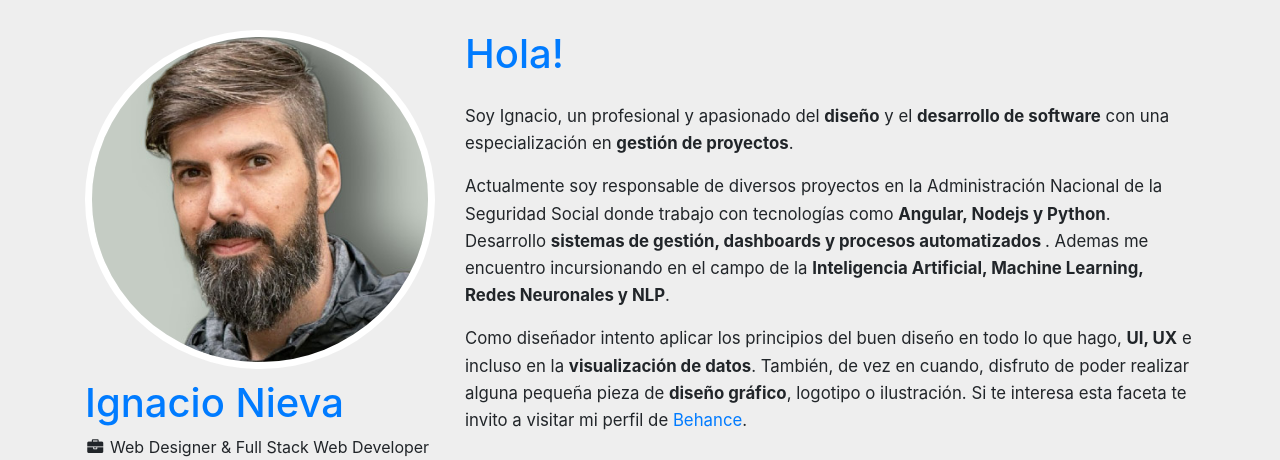
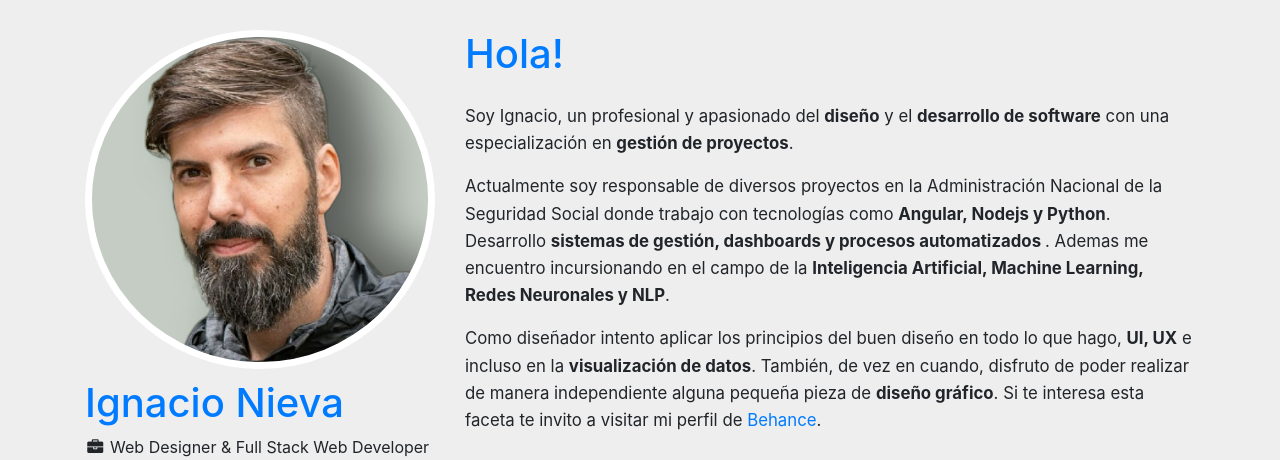
Before and after one commit to nievaignacio/nievaignacio.github.io, a plain HTML site: page index.html in a window 1280 px wide. Shown: the top 460 px of the page. Drawn offline with nearby package versions, Linux system fonts and the light colour scheme.

Commit message:
independiente

```diff
--- a/index.html
+++ b/index.html
@@ -60,7 +60,7 @@
 		<h1>Hola!</h1>
 		<p> Soy Ignacio, un profesional y apasionado del <strong>diseño</strong> y el <strong>desarrollo de software</strong> con una especialización en <strong>gestión de proyectos</strong>.</p>
 		<p>Actualmente soy responsable de diversos proyectos en la Administración Nacional de la Seguridad Social donde trabajo con tecnologías como <strong>Angular, Nodejs y Python</strong>. Desarrollo <strong>sistemas de gestión, dashboards y procesos automatizados </strong>. Ademas me encuentro incursionando en el campo de la <strong>Inteligencia Artificial, Machine Learning, Redes Neuronales y NLP</strong>.</p>
-		<p> Como diseñador intento aplicar los principios del buen diseño en todo lo que hago, <strong>UI, UX</strong> e incluso en la <strong>visualización de datos</strong>. También, de vez en cuando, disfruto de poder realizar alguna pequeña pieza de <strong>diseño gráfico</strong>, logotipo o ilustración. Si te interesa esta faceta te invito a visitar mi perfil de <a href="https://www.behance.net/nievaignacio">Behance</a>.</p>
+		<p> Como diseñador intento aplicar los principios del buen diseño en todo lo que hago, <strong>UI, UX</strong> e incluso en la <strong>visualización de datos</strong>. También, de vez en cuando, disfruto de poder realizar de manera independiente alguna pequeña pieza de <strong>diseño gráfico</strong>. Si te interesa esta faceta te invito a visitar mi perfil de <a href="https://www.behance.net/nievaignacio">Behance</a>.</p>
 
 	<footer>
 		<ul>
```
